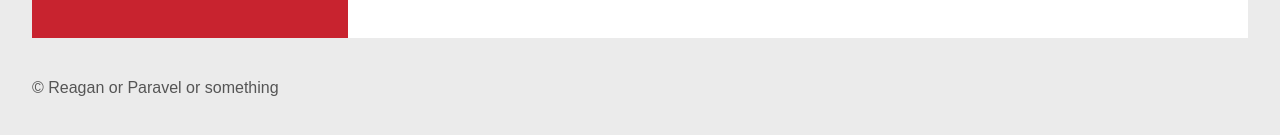
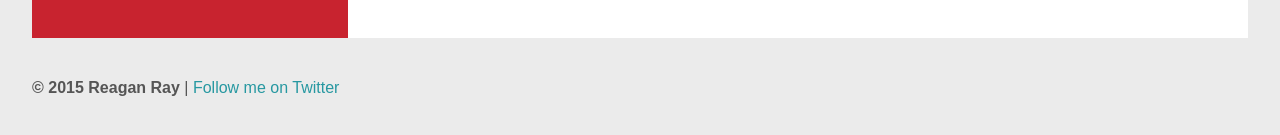
Before and after one commit to raygunray/thesignsofaustin.com, a Jekyll site: the page built from index.html, in a window 1280 px wide and 900 px high, scrolled down 1907 px. Shown: the part 720-855 px from the top of the window. Built offline with Jekyll 4.4.1, drawn with Linux system fonts in a browser that asks for light colours.

Commit message:
Footer Edits

```diff
--- a/_includes/footer.html
+++ b/_includes/footer.html
@@ -1,3 +1,3 @@
 <footer class="site-footer">
-&copy; Reagan or Paravel or something
+<strong>&copy; 2015 Reagan Ray</strong> |<a href="http://www.twitter.com/raygunray"> Follow me on Twitter</a>
 </footer>
```
